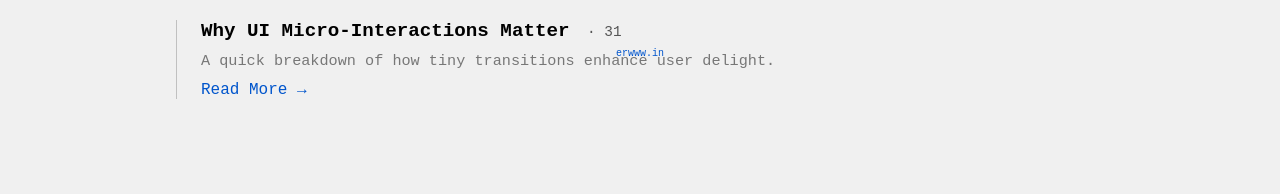
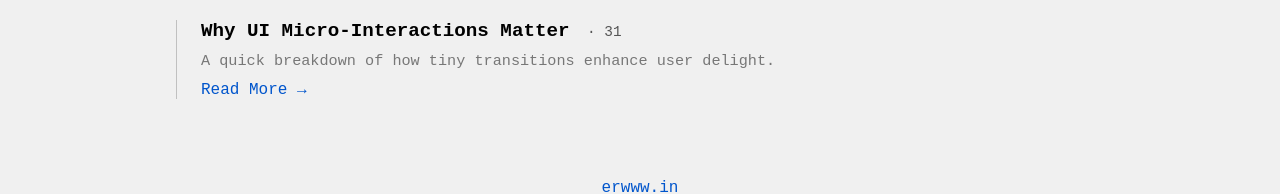
Before and after one commit to erwinnurhaq/erwinnurhaq.github.io, an Astro site: page /blog in a window 1280 px wide. Shown: the part 802-996 px from the top of the page. Built offline with nearby package versions, Linux system fonts and the light colour scheme; Astro itself is replaced by a stand-in of ours.

Commit message:
fix: scope absolute footer styles to homepage hero

```diff
--- a/src/styles/global.css
+++ b/src/styles/global.css
@@ -190,7 +190,7 @@ body[data-page="project"] .main-container {
 	position: relative;
 }
 
-footer {
+#lets-connect footer {
 	position: absolute;
 	bottom: 40px;
 	left: 50%;
```
